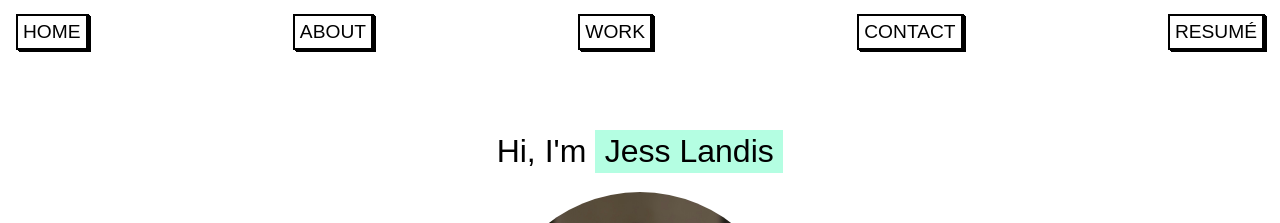
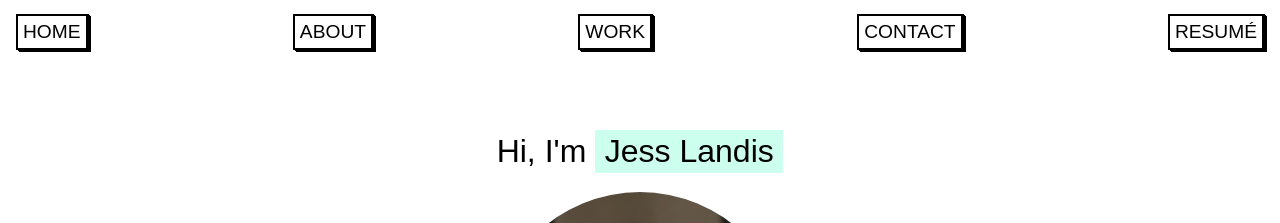
Before and after one commit to jlandis320/portfolio, a React (Create React App) app: page / in a window 1280 px wide. Shown: the top 223 px of the page. Built offline with nearby package versions, Linux system fonts and the light colour scheme; a web font is replaced by a local one.

Commit message:
updates title highlight

```diff
--- a/src/components/Home/Home.module.css
+++ b/src/components/Home/Home.module.css
@@ -15,7 +15,7 @@
 
 
 .nameHighlight {
-  background-color: rgba(69, 253, 182, 0.4);
+  background-color:rgba(127, 255, 212, 0.4);
 }
 
 .dogHighlight {
```
